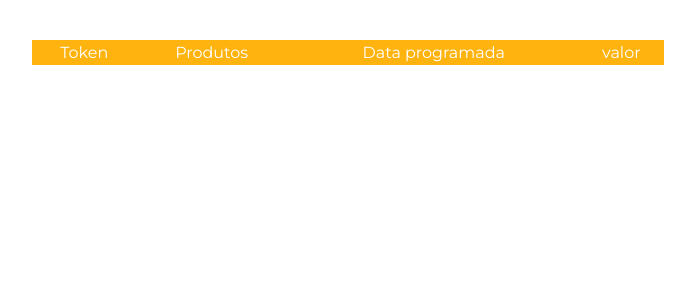
After one commit to JulianaArimateia/tcc-HenriqueJulianaVitoria, a PHP site: template app/views/usuario/minhasReservas.phtml in a window 1280 px wide. The commit adds this page. Shown: the top 300 px of the page, without its empty margins (292-987 px from the left). Run offline with PHP 8.4, Linux system fonts and the light colour scheme; the template is opened without the code that fills it, so the values that code supplies are empty.

Commit message:
henrique 12/09

```diff
--- a/app/Route.php
+++ b/app/Route.php
@@ -15,6 +15,7 @@ class Route extends Bootstrap
 
         //UsuarioController
         $routes['carrinho'] = array('route' => '/carrinho', 'controller' => 'usuarioController', 'action' => 'carrinho');
+        $routes['minhasReservas'] = array('route' => '/minhasReservas', 'controller' => 'usuarioController', 'action' => 'minhasReservas');
         $routes['adicionar_carrinho'] = array('route' => '/adicionarCarrinho', 'controller' => 'usuarioController', 'action' => 'adicionarCarrinho');
         $routes['remover_carrinho'] = array('route' => '/removerCarrinho', 'controller' => 'usuarioController', 'action' => 'removerCarrinho');
         $routes['mais_carrinho'] = array('route' => '/maisQtdCarrinho', 'controller' => 'usuarioController', 'action' => 'maisQtdCarrinho');
--- a/app/controllers/AdminController.php
+++ b/app/controllers/AdminController.php
@@ -106,7 +106,6 @@ class AdminController extends Action
         // Setar o ID do produto a ser editado
         $produto->__set('id', isset($_GET['id']) ? $_GET['id'] : "");
         // Buscar os dados do produto no banco de dados
-        $produto->getProdutos();
 
         $this->render("editar", "templateAdmin");
     }
--- a/app/database/Connection.php
+++ b/app/database/Connection.php
@@ -16,7 +16,7 @@ class Connection
     {
         # Informações sobre o banco de dados:
         $host         =   "localhost";
-        $db_name      =   "tcc_1";
+        $db_name      =   "tcc";
         $user         =   "root";
         $pass         =   "sucesso";
         $charset      =   "utf8";
--- a/app/models/ProdutosModel.php
+++ b/app/models/ProdutosModel.php
@@ -131,7 +131,7 @@ public function atualizar()
         $stmt->bindValue(':descricao', $this->__get('descricao'));
         $stmt->bindValue(':imagem', $this->__get('imagem'));
         $stmt->bindValue(':nivel', $this->__get('nivel'));
-        $stmt->bindValue(':id', $this->__get('id'));
+        $stmt->bindValue('id', $this->__get('id'));
         $stmt->execute();
 
         return $this;
--- a/app/views/admin/editar.phtml
+++ b/app/views/admin/editar.phtml
@@ -1,16 +1,12 @@
 <head>
     <link rel="stylesheet" href="assets/css/admin/adicionar/style.css">
 </head>
-
-<?php
-$id = isset($_GET['id']);
-?>
 
 <section class="sistema">
     <h1 class="titulo__sistema">
         Atualizar produto
     </h1>
-    <form class="form__add" action='/atualizarProduto?id=<?=isset($_GET['id'])?>' method="POST" enctype="multipart/form-data">
+    <form class="form__add" action='/atualizarProduto?id=<?=$_GET['id']?>' method="POST" enctype="multipart/form-data">
 
         <div class="campo__input">
             <label for="imagem" class="label__input">Nova imagem do produto:</label>
--- a/app/views/layout/templateUsuario.phtml
+++ b/app/views/layout/templateUsuario.phtml
@@ -37,7 +37,7 @@
         </div>
         <nav class="nav__header">
             <a href="/" class="item__nav">Cardápio</a>
-            <a href="/ouvidoria" class="item__nav">Ouvidoria</a>
+            <a href="/minhasReservas" class="item__nav">Minhas Reservas</a>
             <a href="/sobre" class="item__nav">Sobre</a>
         </nav>
     </header>
--- /dev/null
+++ b/app/views/usuario/minhasReservas.phtml
@@ -0,0 +1,31 @@
+<head>
+    <link rel="stylesheet" href="assets/css/reservas/style.css">
+</head>
+
+<table class="tabela">
+    <thead>
+        <tr>
+            <td>Token</td>
+            <td>Produtos</td>
+            <td>Data programada</td>
+            <td>valor</td>
+        </tr>
+    </thead>
+    <tbody>
+        <?php
+        $reservas = $this->view->reservas;
+        $carrinho = $this->view->carrinho;
+
+        foreach ($carrinho as $item) {
+            if ($reservas['id_usuarios'] ==  $_SESSION['id'] && $carrinho['id_usuarios'] == $reservas['id_usuarios']) {
+                echo "<tr>";
+                echo "<td>{$reservas['id']}</td>";
+                echo "<td><a href='produtosReserva?id=" . $reservas['id'] . "'>Ver Todos...</a></td>";
+                echo "<td>{$reservas['data_entrega']}</td>";
+                echo "<td>{$reservas['valor_produto']}</td>";
+                echo "</tr>";
+            }
+        }
+        ?>
+    </tbody>
+</table>
```
Also changed, not shown: app/controllers/UsuarioController.php (+14 -1 lines), app/models/ReservasModel.php (+9 -34 lines), public/assets/css/reservas/main/tabela.css (added), public/assets/css/reservas/style.css (added).
